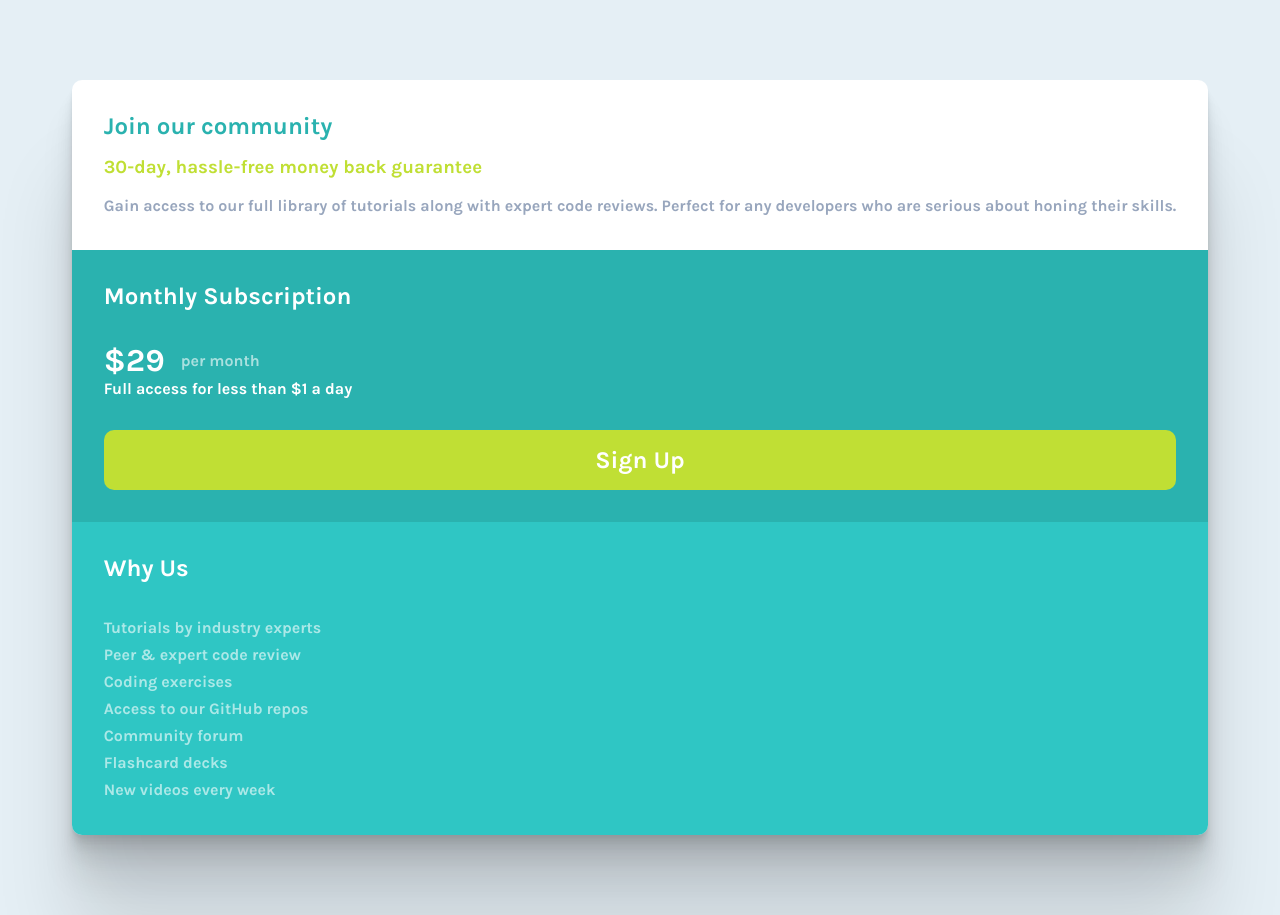
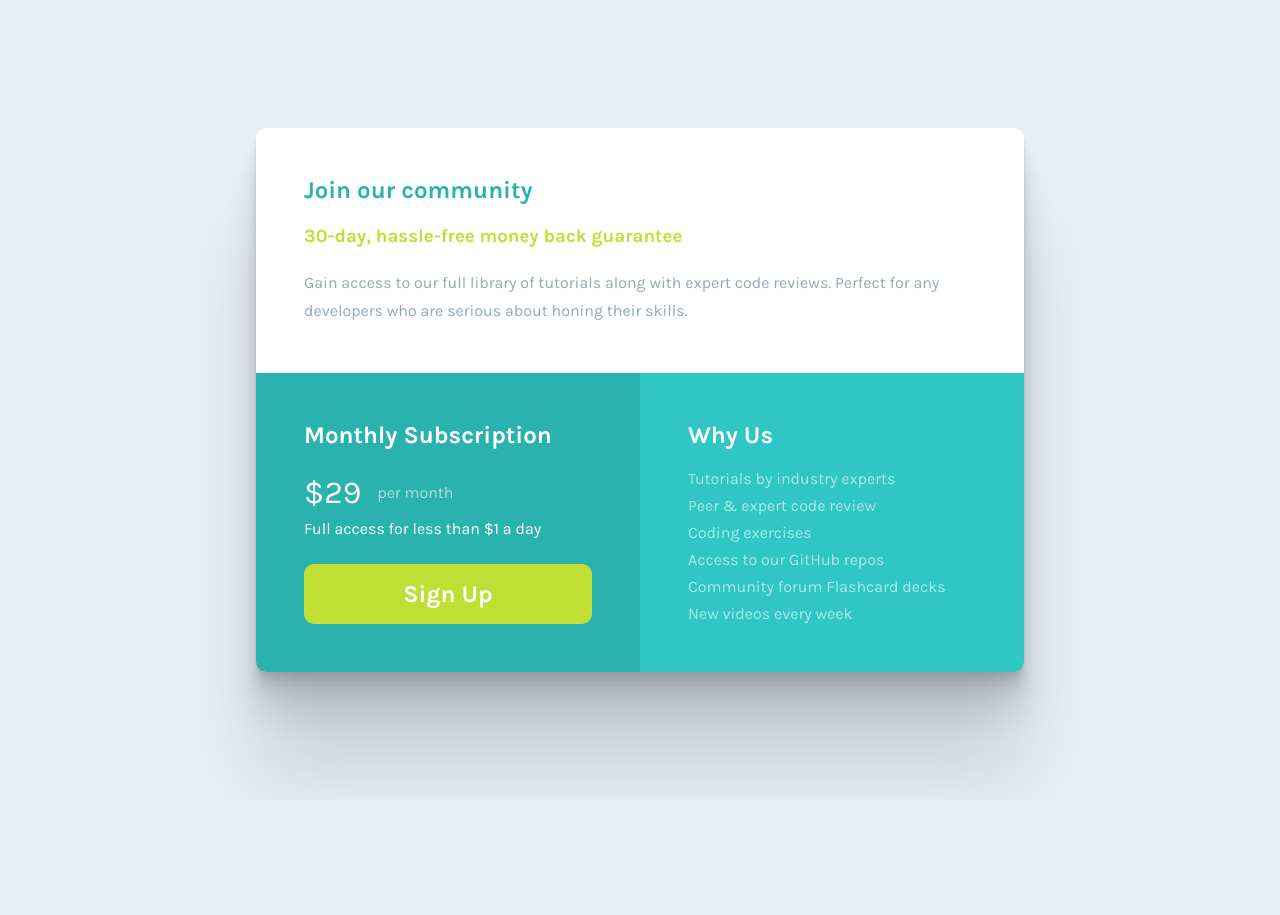
Before and after one commit to gylim0604/FrontEnd-Mentor-Single-Price-Component, a plain HTML site: page index.html in a window 1280 px wide. After the commit the page ends 800 px from the top, so only its background shows below. Drawn offline with Linux system fonts and the light colour scheme.

Commit message:
added styles for desktop

```diff
--- a/css/styles.scss
+++ b/css/styles.scss
@@ -1,5 +1,4 @@
-@import url('https://fonts.googleapis.com/css2?family=Karla:ital,wght@0,700;1,400&display=swap');
-
+@import url('https://fonts.googleapis.com/css2?family=Karla:wght@400;700&display=swap');
 $karla: 'Karla', sans-serif;
 $karla-bold: 700;
 $karla-normal: 400;
@@ -25,13 +24,10 @@ body {
 }
 
 .content {
-    // display: grid;
-    // grid-template-rows: 40% 30% 30%;
     display: flex;
     flex-direction: column;
     overflow: hidden;
-    // min-height: 90vh;
-    // width: 90vw;
+    max-width: 375px;
     box-shadow: 0 2.8px 2.2px rgba(0, 0, 0, 0.034),
         0 6.7px 5.3px rgba(0, 0, 0, 0.048), 0 12.5px 10px rgba(0, 0, 0, 0.06),
         0 22.3px 17.9px rgba(0, 0, 0, 0.072),
@@ -46,15 +42,17 @@ body {
     background: $white;
     h1 {
         font-size: 1.5rem;
+        font-weight: $karla-bold;
         color: $cyan;
     }
     h3 {
         color: $yellow;
-        padding: 1rem 0;
+        font-weight: $karla-bold;
+        padding: 1.25rem 0;
     }
     p {
         color: $gray-blue;
-        line-height: 1.5rem;
+        line-height: 1.75rem;
     }
 }
 
@@ -68,9 +66,13 @@ body {
     background: $cyan;
     h1 {
         font-size: 1.5rem;
+        font-weight: $karla-bold;
     }
     .cta-text{
-        padding: 2rem 0;
+        padding: 1rem 0;
+        p{
+            padding: .25rem 0;
+        }
         .price {
             display: flex;
             align-items: center;
@@ -84,6 +86,7 @@ body {
     }
 
     a {
+        font-weight: $karla-bold;
         border-radius: 10px;
         background: $yellow;
         color: white;
@@ -97,12 +100,34 @@ body {
 .benefits {
     background: lighten($cyan, 5%);
     h1{
+        font-weight: $karla-bold;
     }
     ul{
-        padding-top: 2rem;
+        padding-top: 1rem;
         li{
             color: $light-white;
             padding: .25rem 0;
+            display: inline-block;
         }
     }
 }
+
+@media only screen and (min-width: 769px){
+    .content{
+        display: grid;
+        grid-template-columns: 1fr 1fr;
+        grid-template-rows: 45% 55%;
+        max-width: 768px;
+    }
+
+    .card {
+        padding: 3rem;
+        display: flex;
+        flex-direction: column;
+        justify-content: space-between;
+    }
+    .top{
+        grid-column: 1/3;
+    }
+
+}
```
Also changed, not shown: index.html (+1 -0 lines), css/styles.css, 1 other file.
